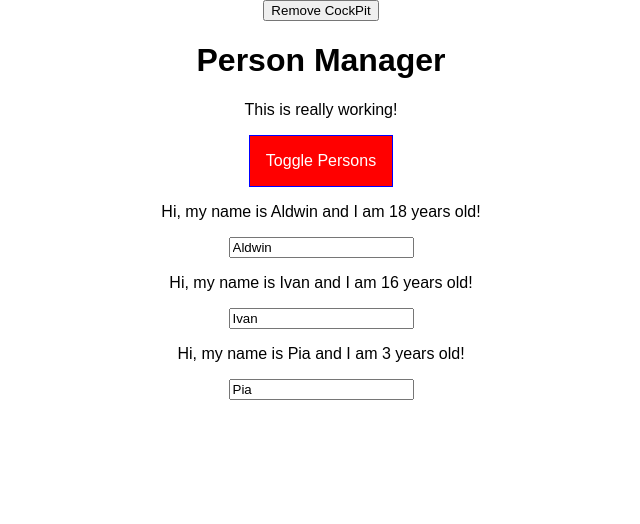
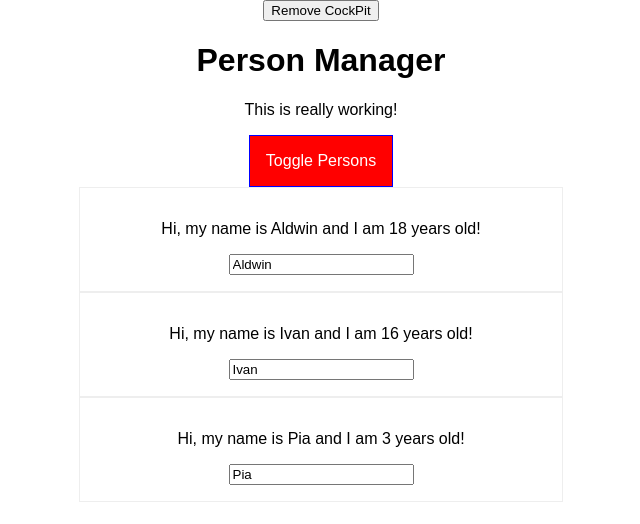
Before and after one commit to AldwinBenitez16/react-complete-guide, a React (Create React App) app: page / in a window 1280 px wide. Both pictures are taken after a click on the button "Toggle Persons". Shown: the top 524 px of the page, without its empty margins (319-959 px from the left). Built offline with nearby package versions, Linux system fonts and the light colour scheme.

Commit message:
Refracted withClass HOC component to be used like a function
- it takes the component and classname as props and returns a component with the new class and also forwards the props

```diff
--- a/src/components/Persons/Person/Person.js
+++ b/src/components/Persons/Person/Person.js
@@ -2,6 +2,7 @@
 import styles from './Person.module.css';
 
 // HOC
+import withClass from '../../../hoc/withClass';
 import Auxiliary from '../../../hoc/Auxiliary';
 
 class Person extends Component {
@@ -18,4 +19,4 @@
     }
 };
 
-export default Person;
+export default withClass(Person, styles.Person);
--- a/src/containers/App.js
+++ b/src/containers/App.js
@@ -8,7 +8,8 @@
 import CharComponent from '../components/CharComponent/CharComponent';
 
 // HOC Components
-import WithClass from '../hoc/WithClass';
+import Auxiliary from '../hoc/Auxiliary';
+import withClass from '../hoc/withClass';
 
 class App extends Component {
   constructor(props) {
@@ -102,7 +103,7 @@
     });
 
     return (
-        <WithClass classes={styles.App}>
+        <Auxiliary>
           <button onClick={() => {this.setState({ showCockpit: false })}}>Remove CockPit</button>
           {this.state.showCockpit ? <Cockpit
             title={this.props.title}
@@ -111,10 +112,10 @@
             clicked={this.togglePersonsHandler} />
             : null}
           {persons}
-        </WithClass>
+        </Auxiliary>
     );
   }
   // return React.createElement('div', {className: 'App'}, React.createElement('h1', null, 'Does this work now?'));
 }
 
-export default App;
+export default withClass(App, styles.App);
--- a/src/hoc/WithClass.js
+++ b/src/hoc/WithClass.js
@@ -1,9 +1,11 @@
 import React from 'react';
 
-const withClass = props => (
-    <div className={props.classes}>
-        {props.children}
-    </div>
-);
+const withClass = (WrappedComponent, className) => {
+    return props => (
+        <div className={className}>
+            <WrappedComponent {...props} />
+        </div>
+    );
+};
 
 export default withClass;
```
